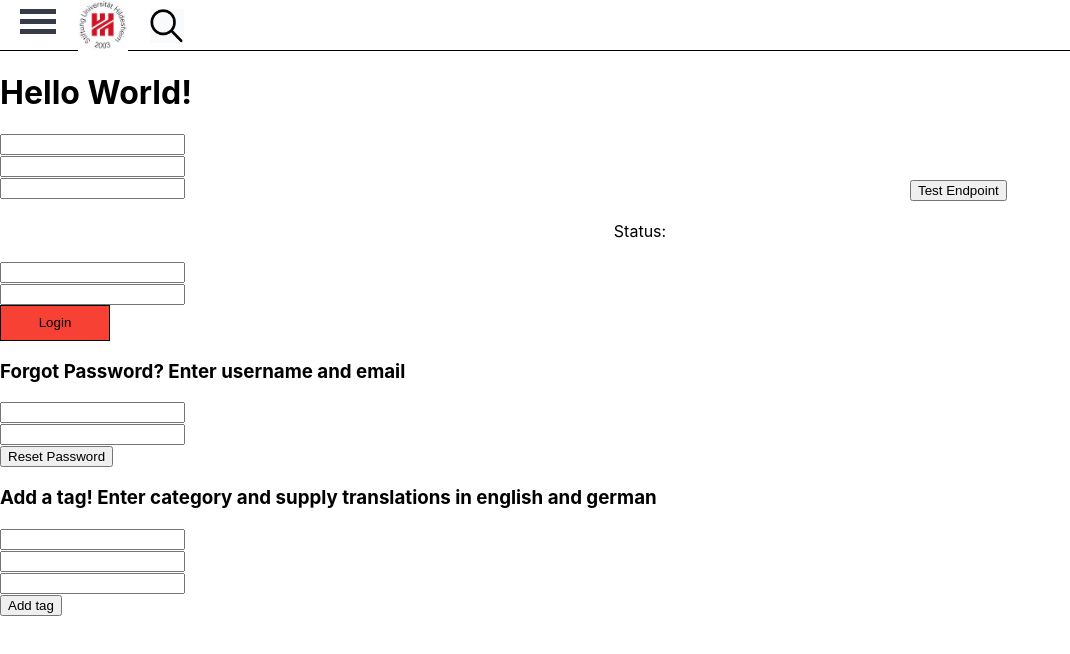
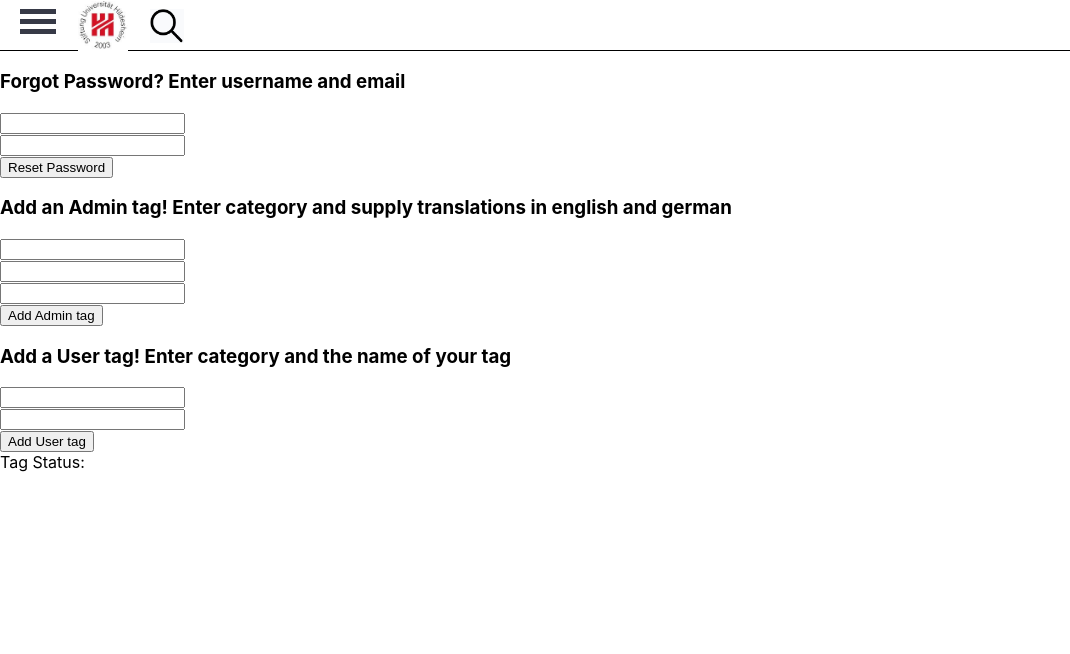
Before and after one commit to mitchswise/Entangled-Philosophies, a React (Create React App) app in the folder entangled/: page /~ah458967/Entangled-Philosophies/entangled/build/adduser in a window 1280 px wide. Shown: the top 654 px of the page, without its empty margins (0-1070 px from the left). Built offline with nearby package versions, Linux system fonts and the light colour scheme.

Commit message:
added testing for add tag endpoint

```diff
--- a/entangled/src/api.js
+++ b/entangled/src/api.js
@@ -138,21 +138,19 @@ export function getAdmins() {
 export function addTag(user, language, translations) {
 	var jsonPayload = '{"userID":' + user + ', "language":"' + language + '", ';
 	for(const lang in translations) {
-		jsonPayload += '"' + lang + '":"' + translations.lang + '", ';
+		jsonPayload += '"' + lang + '":"' + translations[lang] + '", ';
 	}
 	jsonPayload = jsonPayload.substring(0, jsonPayload.length-2) + "}";
 
-	console.log("Main check: " + jsonPayload);
+	var url = urlBase + '/addTag.php';
+	connect("POST", url);
 
-	// var url = urlBase + '/addTag.php';
-	// connect("POST", url);
-
-	// try {
-	// 	xhr.send();
-	// 	var jsonObject = JSON.parse(xhr.responseText);
-	// 	return jsonObject;
-	// } catch (err) {
-	// 	return null;
-	// }
+	try {
+		xhr.send(jsonPayload);
+		var jsonObject = JSON.parse(xhr.responseText);
+		return jsonObject;
+	} catch (err) {
+		return null;
+	}
 
 }
--- a/entangled/src/components/AddUser.js
+++ b/entangled/src/components/AddUser.js
@@ -32,46 +32,57 @@ function testAddTag() {
     var category = document.getElementById("category").value;
     var jsonLanguages = '{"category":"' + category + '", ';
     for(const index in supported_languages) {
+        var htmlName = "tagname_"+supported_languages[index];
+        var value = document.getElementById(htmlName).value;
+        jsonLanguages += '"' + supported_languages[index] + '":"' + value + '", ';
     }
-    // for(const lang in supported_languages) {
-        // var htmlName = "tagname_"+lang;
-        // console.log("OKAY " + htmlName);
-        // var value = document.getElementById("tagname_"+lang).value;
-        // jsonLanguages += '"' + lang + '":"' + value + '", ';
-    // }
     jsonLanguages = jsonLanguages.substring(0, jsonLanguages.length - 2) + "}";
 
     var userID = 0;
     var language = "eng";
+    var jsonParse = JSON.parse(jsonLanguages);
 
-    addTag(userID, language, jsonLanguages);
+    var data = addTag(userID, language, jsonParse);
+    document.getElementById("tagStatus").innerHTML = data.status;
+}
+
+function testAddUserTag() {
+    var category = document.getElementById("categoryUser").value;
+    var jsonLanguages = '{"category":"' + category + '", ';
+    var value = document.getElementById("tagname_def").value;
+    jsonLanguages += '"def":"' + value + '", ';
+    jsonLanguages = jsonLanguages.substring(0, jsonLanguages.length - 2) + "}";
+
+    var userID = 10;
+    var language = "eng";
+    var jsonParse = JSON.parse(jsonLanguages);
+
+    var data = addTag(userID, language, jsonParse);
+    document.getElementById("tagStatus").innerHTML = data.status;
 }
 
 export default class AddUser extends React.Component {
     render() {
         const element = (
         <div className="container" id="outer-container">
-            <h1> Hello World!</h1>
-			<input type="text" id="username"/><br/>
-			<input type="text" id="email"/><br/>
-			<input type="text" id="password"/><br/>
-            <button type="button" id="checker" onClick={testFunc}>Test Endpoint</button>
-            <div id="ansField">Status: </div><br/>
-
-			<input type="text" id="loginusername"/><br/>
-			<input type="text" id="loginpassword"/><br/>
-			<button type="button" id="login" onClick={testLogin}>Login</button>
 
             <h3>Forgot Password? Enter username and email</h3>
             <input type="text" id="forgot_username"/><br/>
             <input type="text" id="forgot_email"/><br/>
             <button type="button" id="resetPass" onClick={testResetPassword}>Reset Password</button>
 
-            <h3>Add a tag! Enter category and supply translations in english and german</h3>
+            <h3>Add an Admin tag! Enter category and supply translations in english and german</h3>
             <input type="text" id="category"/><br/>
             <input type="text" id="tagname_eng"/><br/>
             <input type="text" id="tagname_ger"/><br/>
-            <button type="button" id="addTag" onClick={testAddTag}>Add tag</button>
+            <button type="button" id="addTag" onClick={testAddTag}>Add Admin tag</button>
+
+            <h3>Add a User tag! Enter category and the name of your tag</h3>
+            <input type="text" id="categoryUser"/><br/>
+            <input type="text" id="tagname_def"/><br/>
+            <button type="button" id="addTag" onClick={testAddUserTag}>Add User tag</button>
+
+            <div id = "tagStatus">Tag Status: </div>
         </div>
         );
         return element;
```
